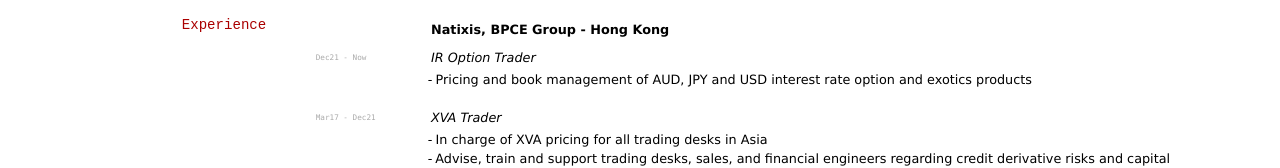
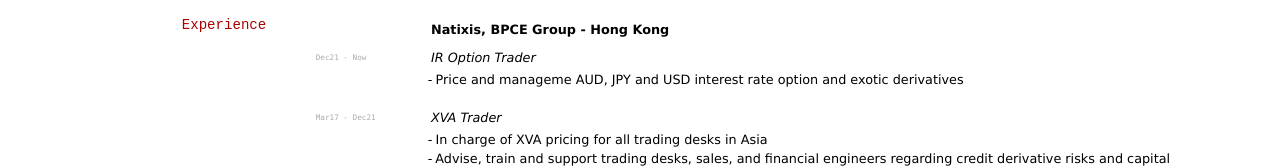
Before and after one commit to calderashburn/calderashburn.github.io, a plain HTML site: page index.html in a window 1280 px wide. Shown: the part 160-328 px from the top of the page. Drawn offline with Linux system fonts and the light colour scheme.

Commit message:
Update index.html

```diff
--- a/index.html
+++ b/index.html
@@ -27,7 +27,7 @@ XVA Trader &amp; Quantitative IT</p>
 <p><em>IR Option Trader</em></p>
 
 <ul>
-  <li>Pricing and book management of AUD, JPY and USD interest rate option and exotics products</li>
+  <li>Price and manageme  AUD, JPY and USD interest rate option and exotic derivatives</li>
 </ul>
 <p><code class="highlighter-rouge">Mar17 - Dec21</code></p>
 
```
